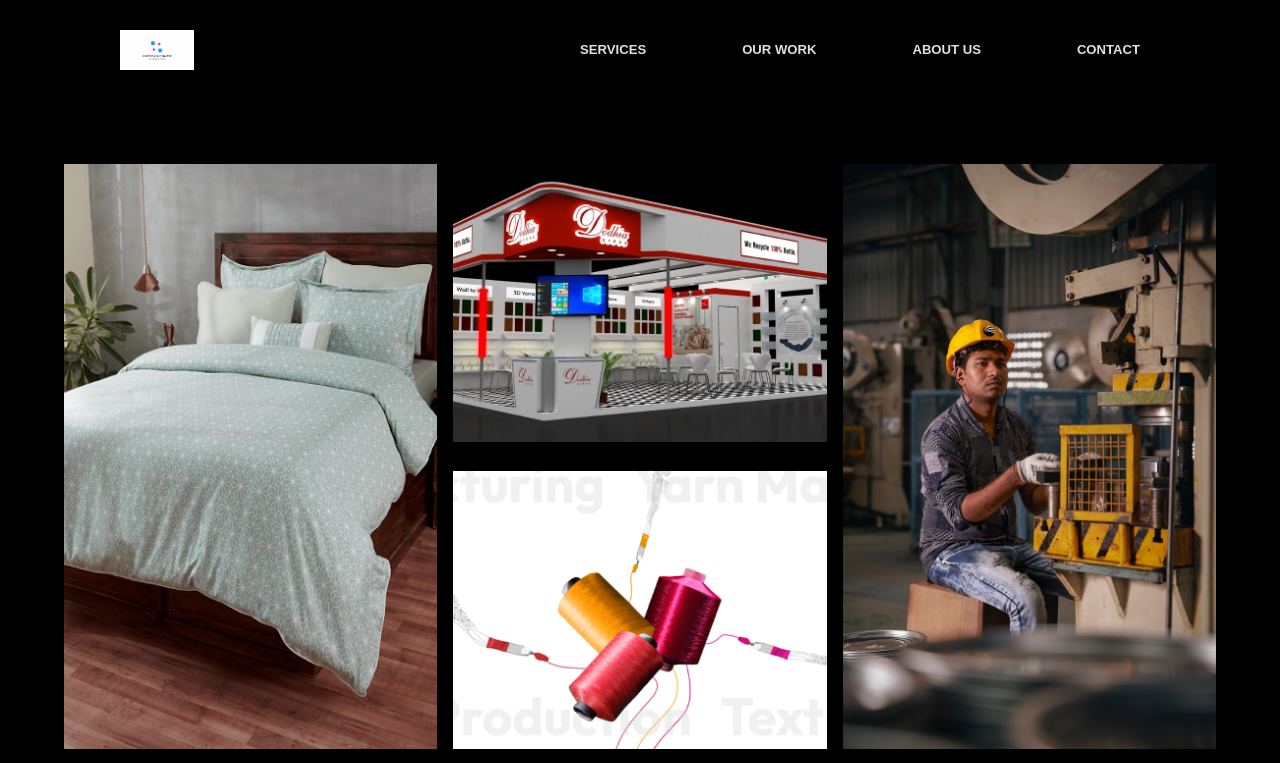
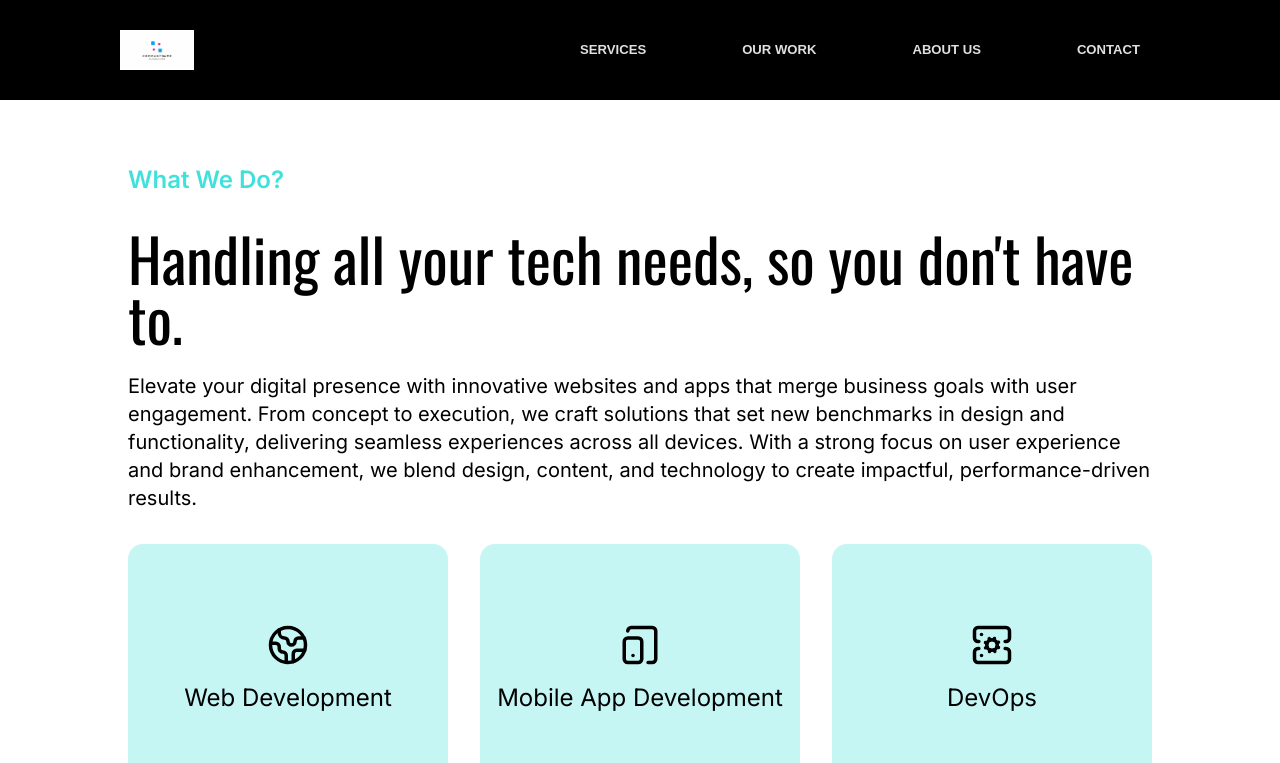
Before and after one commit to HBP9/portfolio, a Next.js app: page / in a window 1280 px wide. Shown: the top 763 px of the page. Built offline with nearby package versions, Linux system fonts and the light colour scheme.

Commit message:
service section completed

```diff
--- a/package.json
+++ b/package.json
@@ -9,6 +9,7 @@
     "lint": "next lint"
   },
   "dependencies": {
+    "lucide-react": "^0.446.0",
     "next": "14.2.7",
     "react": "^18",
     "react-dom": "^18",
--- a/src/app/globals.css
+++ b/src/app/globals.css
@@ -170,3 +170,55 @@ body {
   opacity: 1 !important;
   border: 2px solid #41e1db;
 }
+
+.flip-container {
+  perspective: 1000px;
+  width: 100%;
+  height: 250px;
+}
+
+@media (min-width: 768px) and (max-width: 1023px) {
+  .flip-container {
+    height: 200px;
+  }
+  .back {
+    font-size: 12px;
+    padding: 12px !important;
+  }
+}
+
+@media (min-width: 320px) and (max-width: 766px) {
+  .serviceContainer {
+    flex-direction: column;
+  }
+  .back {
+    font-size: 14px;
+  }
+}
+
+.flipper {
+  transition: transform 0.6s;
+  transform-style: preserve-3d;
+  position: relative;
+  width: 100%;
+  height: 100%;
+}
+
+.hover-trigger:hover .flipper {
+  transform: rotateY(180deg);
+}
+
+.front,
+.back {
+  width: 100%;
+  height: 100%;
+  backface-visibility: hidden;
+  position: absolute;
+  top: 0;
+  left: 0;
+  border-radius: 15px;
+}
+
+.back {
+  transform: rotateY(180deg);
+}
--- a/src/app/layout.tsx
+++ b/src/app/layout.tsx
@@ -17,6 +17,14 @@ export default function RootLayout({
 }>) {
   return (
     <html lang="en">
+      <head>
+        <link rel="preconnect" href="https://fonts.googleapis.com" />
+        <link rel="preconnect" href="https://fonts.gstatic.com" />
+        <link
+          href="https://fonts.googleapis.com/css2?family=Oswald:wght@200..700&display=swap"
+          rel="stylesheet"
+        />
+      </head>
       <body className={inter.className}>
         <Navbar />
         {children}
--- a/src/app/page.tsx
+++ b/src/app/page.tsx
@@ -1,8 +1,85 @@
+import { Earth, ServerCog, TabletSmartphone } from "lucide-react";
 import React from "react";
 
 const App = () => {
   return (
     <>
+      <section className="services-section py-16 bg-white">
+        <div className="data-container mx-auto max-w-[80vw] tablet:max-w-[95vw] flex flex-col justify-center gap-8">
+          <h3 className="head text-[#41e1db] font-semibold text-2xl">
+            What We Do?
+          </h3>
+          <div className="serviceIntro flex flex-col gap-6">
+            <span className="text-black text-6xl font-oswald">
+              Handling all your tech needs, so you don't have to.
+            </span>
+            <span className="text-black text-xl">
+              Elevate your digital presence with innovative websites and apps
+              that merge business goals with user engagement. From concept to
+              execution, we craft solutions that set new benchmarks in design
+              and functionality, delivering seamless experiences across all
+              devices. With a strong focus on user experience and brand
+              enhancement, we blend design, content, and technology to create
+              impactful, performance-driven results.
+            </span>
+          </div>
+          <div className="serviceContainer flex justify-between gap-8">
+            <div className="flip-container hover-trigger card1">
+              <div className="flipper">
+                <div className="front bg-[#41e1db]/30 text-black flex flex-col items-center justify-center rounded-lg p-4">
+                  <Earth width={42} height={42} />
+                  <h3 className="mt-4 text-2xl text-center">Web Development</h3>
+                </div>
+                <div className="back bg-[#41e1db]/30 text-black flex flex-col items-center justify-center rounded-lg p-4">
+                  <p>
+                    We offer comprehensive web development services that span
+                    from frontend to backend. With expertise in frameworks like
+                    React, Angular, and Next.js, as well as backend technologies
+                    such as PHP and Python, we build scalable and
+                    high-performing solutions tailored to your needs.
+                  </p>
+                </div>
+              </div>
+            </div>
+
+            <div className="flip-container hover-trigger card2">
+              <div className="flipper">
+                <div className="front bg-[#41e1db]/30 text-black flex flex-col items-center justify-center rounded-lg p-4">
+                  <TabletSmartphone width={42} height={42} />
+                  <h3 className="mt-4 text-2xl text-center">
+                    Mobile App Development
+                  </h3>
+                </div>
+                <div className="back bg-[#41e1db]/30 text-black flex flex-col items-center justify-center rounded-lg p-4">
+                  <p>
+                    We specialize in mobile development using JavaScript-based
+                    frameworks, primarily React Native. Our focus is on
+                    delivering high-quality, cross-platform mobile applications
+                    that provide a seamless user experience.
+                  </p>
+                </div>
+              </div>
+            </div>
+
+            <div className="flip-container hover-trigger card3">
+              <div className="flipper">
+                <div className="front bg-[#41e1db]/30 text-black flex flex-col items-center justify-center rounded-lg p-4">
+                  <ServerCog width={42} height={42} />
+                  <h3 className="mt-4 text-2xl">DevOps</h3>
+                </div>
+                <div className="back bg-[#41e1db]/30 text-black flex flex-col items-center justify-center rounded-lg p-4">
+                  <p>
+                    We offer robust DevOps solutions that streamline your
+                    development and deployment processes, ensuring faster
+                    delivery and enhanced collaboration through automation and
+                    optimized workflows.
+                  </p>
+                </div>
+              </div>
+            </div>
+          </div>
+        </div>
+      </section>
       <section className="project-section py-16 bg-black">
         <div className="data-container mx-auto max-w-[90vw] flex flex-col justify-center">
           <div className="pSection1 flex justify-center pb-4 gap-4">
--- a/tailwind.config.ts
+++ b/tailwind.config.ts
@@ -13,6 +13,9 @@ const config: Config = {
         "gradient-conic":
           "conic-gradient(from 180deg at 50% 50%, var(--tw-gradient-stops))",
       },
+      fontFamily: {
+        oswald: ["Oswald", "sans-serif"],
+      },
     },
     screens: {
       mobile: { min: "320px", max: "767px" }, // Covers most phones
```
Also changed, not shown: 1 other file (tests, documents, lock files or other folders).
